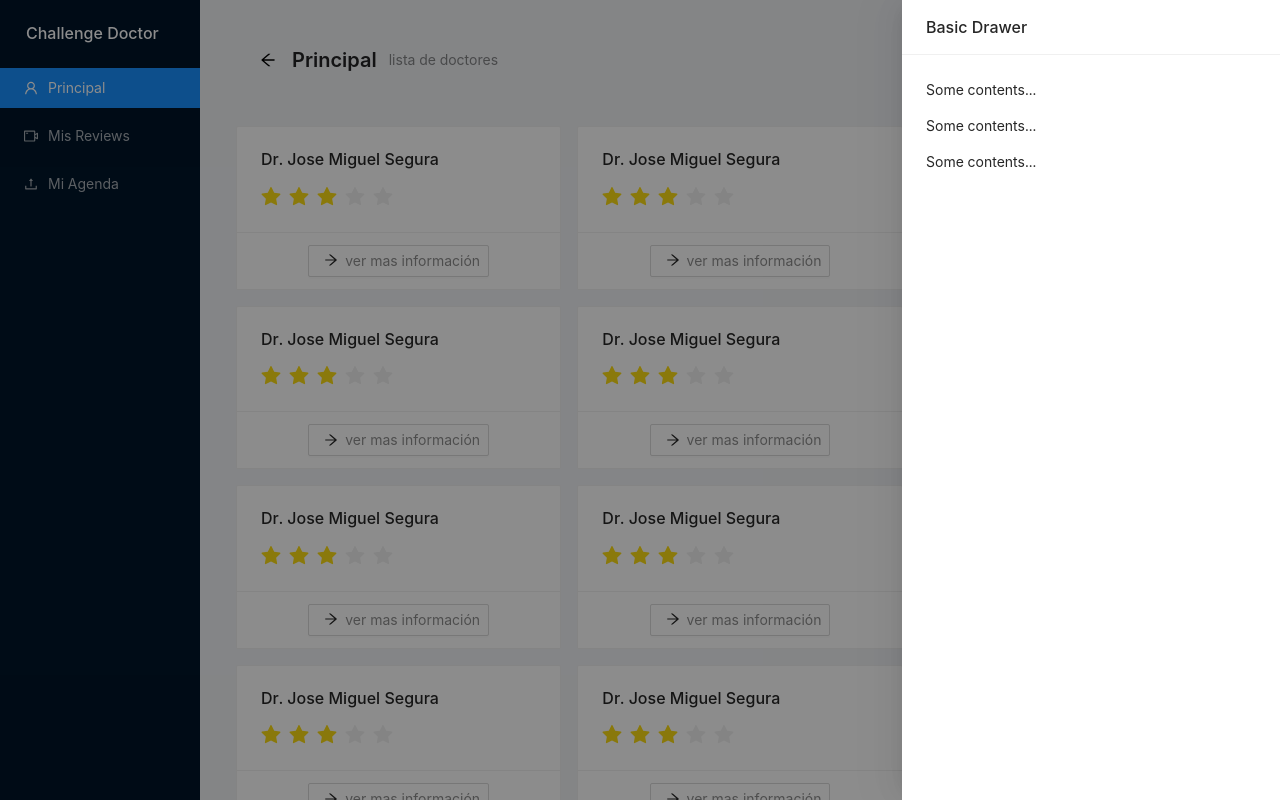
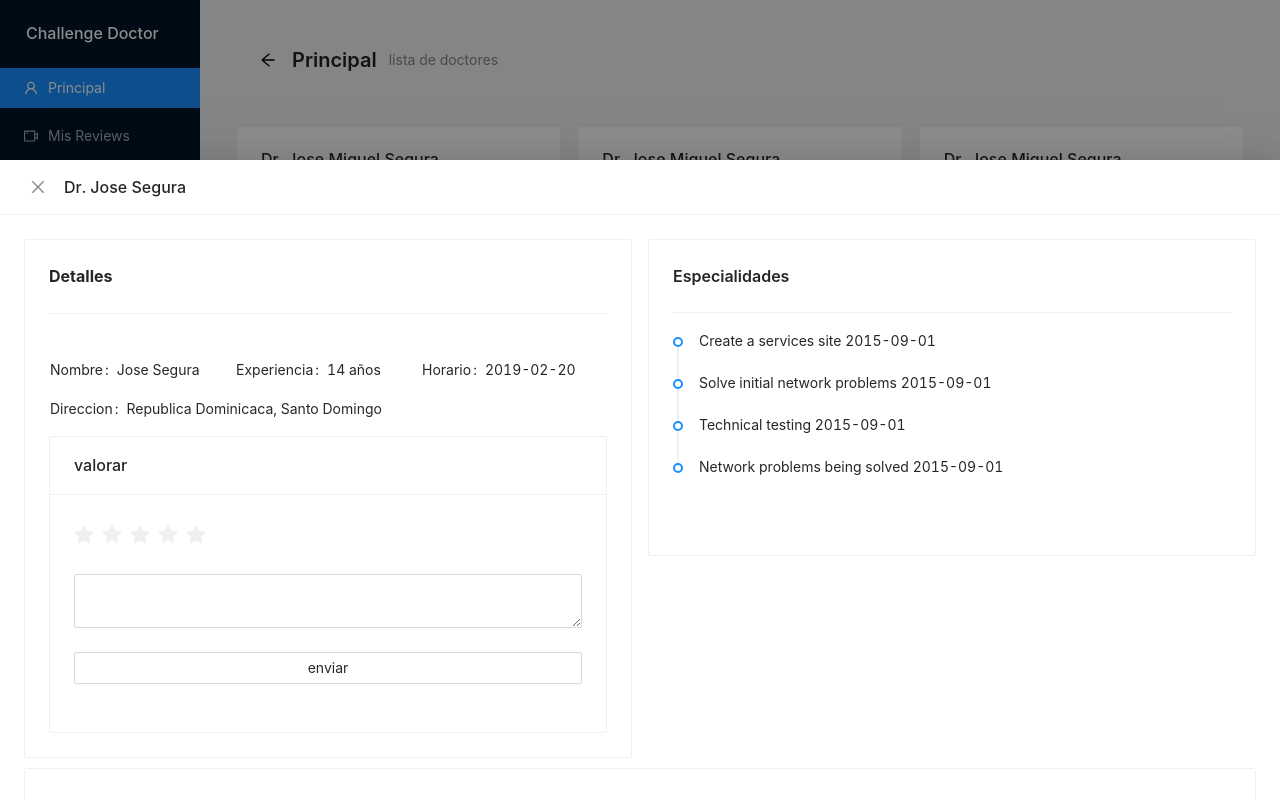
Before and after one commit to DarkCode01/challenge-doctor, a Next.js app: page /doctors/1 in a window 1280 px wide. Shown: the top 800 px of the page. Built offline with nearby package versions, Linux system fonts and the light colour scheme.

Commit message:
feat: doctor details

```diff
--- /dev/null
+++ b/components/Comments.js
@@ -0,0 +1,41 @@
+import { Rate, Comment, Typography, List } from 'antd';
+
+export default function Comments({ data }) {
+  return (
+    <List
+      className="comment-list"
+      header={(
+        <div style={{
+          display: 'flex',
+          alignItems: 'center',
+          justifyContent: 'space-between'
+        }}>
+          <Typography.Title level={5}>
+            Reviews
+          </Typography.Title>
+
+          <Rate defaultValue={3} disabled />
+        </div>
+      )}
+      itemLayout="horizontal"
+      dataSource={data}
+      renderItem={item => (
+        <li>
+          <Comment
+            author={<Typography.Title level={5}>Jose Segura</Typography.Title>}
+            content={(
+              <p>
+                We supply a series of design principles, practical patterns and high quality design
+                resources (Sketch and Axure), to help people create their product prototypes beautifully and
+                efficiently.
+              </p>
+            )}
+            datetime={(
+              <Rate style={{ fontSize: '120%' }} defaultValue={2} disabled />
+            )}
+          />
+        </li>
+      )}
+    />
+  );
+};
--- a/pages/doctors/[id].js
+++ b/pages/doctors/[id].js
@@ -4,8 +4,10 @@ import Page from "components/Page";
 import Navbar from "components/Navbar";
 import Footer from "components/Footer";
 import Cards from "components/Cards";
-import { Drawer, Layout, PageHeader, Pagination } from "antd";
+import Comments from "components/Comments";
+import { Input,Space, Divider, Form, Button, Rate, Typography, Row, Col, Card, Drawer, Layout, Descriptions, PageHeader, Pagination, Timeline } from "antd";
 import styles from "styles/Home.module.css";
+
 
 const Doctor = ({ id }) => {
   const router = useRouter();
@@ -38,15 +40,70 @@ const Doctor = ({ id }) => {
             <Footer />
 
             <Drawer
-              title="Basic Drawer"
-              placement="right"
-              closable={false}
+              title={<>
+                Dr. Jose Segura
+              </>}
+              placement="bottom"
+              closable={true}
               onClose={onClose}
               visible={isOpen}
+              height={640}
             >
-              <p>Some contents...</p>
-              <p>Some contents...</p>
-              <p>Some contents...</p>
+              <Space size={10} direction="vertical">
+                <Row gutter={[16, 8]}>
+                  <Col span={12}>
+                    <Card>
+                      <Descriptions title={(
+                        <>
+                          Detalles
+                          <Divider />
+                        </>
+                      )}>
+                        <Descriptions.Item label="Nombre">Jose Segura</Descriptions.Item>
+                        <Descriptions.Item label="Experiencia">14 años</Descriptions.Item>
+                        <Descriptions.Item label="Horario">2019-02-20</Descriptions.Item>
+                        <Descriptions.Item label="Direccion">
+                          Republica Dominicaca, Santo Domingo
+                        </Descriptions.Item>
+                      </Descriptions>
+
+                      <Card title="valorar">
+                        <Form>
+                          <Form.Item>
+                            <Rate />
+                          </Form.Item>
+                          <Form.Item>
+                            <Input.TextArea />
+                          </Form.Item>
+                          <Form.Item>
+                            <Button block>enviar</Button>
+                          </Form.Item>
+                        </Form>
+                      </Card>
+                    </Card>
+                  </Col>
+                  <Col span={12}>
+                    <Card>
+                      <Typography.Title level={5}>Especialidades</Typography.Title>
+                      <Divider />
+                      <Timeline>
+                        <Timeline.Item>Create a services site 2015-09-01</Timeline.Item>
+                        <Timeline.Item>Solve initial network problems 2015-09-01</Timeline.Item>
+                        <Timeline.Item>Technical testing 2015-09-01</Timeline.Item>
+                        <Timeline.Item>Network problems being solved 2015-09-01</Timeline.Item>
+                      </Timeline>
+                    </Card>
+                  </Col>
+                </Row>
+
+                <Row>
+                  <Col span={24}>
+                    <Card actions={[<Button type="link" block>Cargar mas...</Button>]}>
+                      <Comments data={[1, 2, 3, 4, 5]} />
+                    </Card>
+                  </Col>
+                </Row>
+              </Space>
             </Drawer>
           </Layout.Content>
         </Layout>
```
